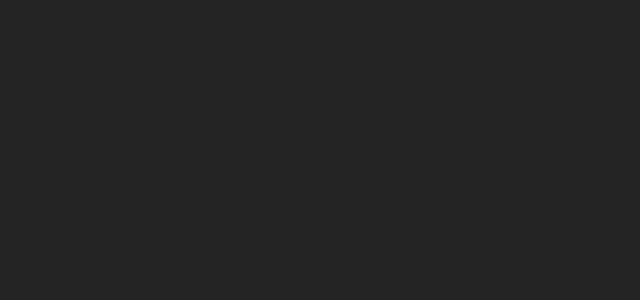
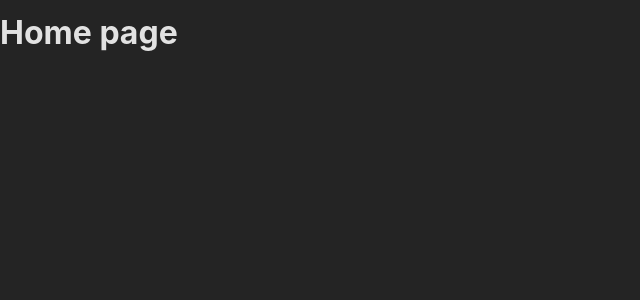
Before and after one commit to PraneethBunny123/react-router-basic, a React (Create React App) app: page / in a window 1280 px wide. Shown: the top 300 px of the page, without its empty margins (0-640 px from the left). Built offline with nearby package versions, Linux system fonts and the light colour scheme.

Commit message:
created a Homepage.js file and imported it in the App.js to render the Homepage when path: '/' using react-router-dom for that using react-router-dom@6

```diff
--- a/package.json
+++ b/package.json
@@ -8,7 +8,7 @@
         "@testing-library/user-event": "^14.5.2",
         "react": "^19.0.0",
         "react-dom": "^19.0.0",
-        "react-router-dom": "^7.5.0",
+        "react-router-dom": "^6.30.0",
         "react-scripts": "5.0.1",
         "web-vitals": "^1.1.1"
     },
--- a/src/App.js
+++ b/src/App.js
@@ -1,5 +1,12 @@
+import { createBrowserRouter, RouterProvider } from "react-router-dom";
+import Homepage from "./pages/Homepage";
+
+const router = createBrowserRouter([
+  {path: '/', element: <Homepage />}
+])
+
 function App() {
-  return <div></div>;
+  return <RouterProvider router={router}/>
 }
 
 export default App;
--- /dev/null
+++ b/src/pages/Homepage.js
@@ -0,0 +1,5 @@
+function Homepage() {
+    return <h1>Home page</h1>
+}
+
+export default Homepage
```
Also changed, not shown: 1 other file (tests, documents, lock files or other folders).
